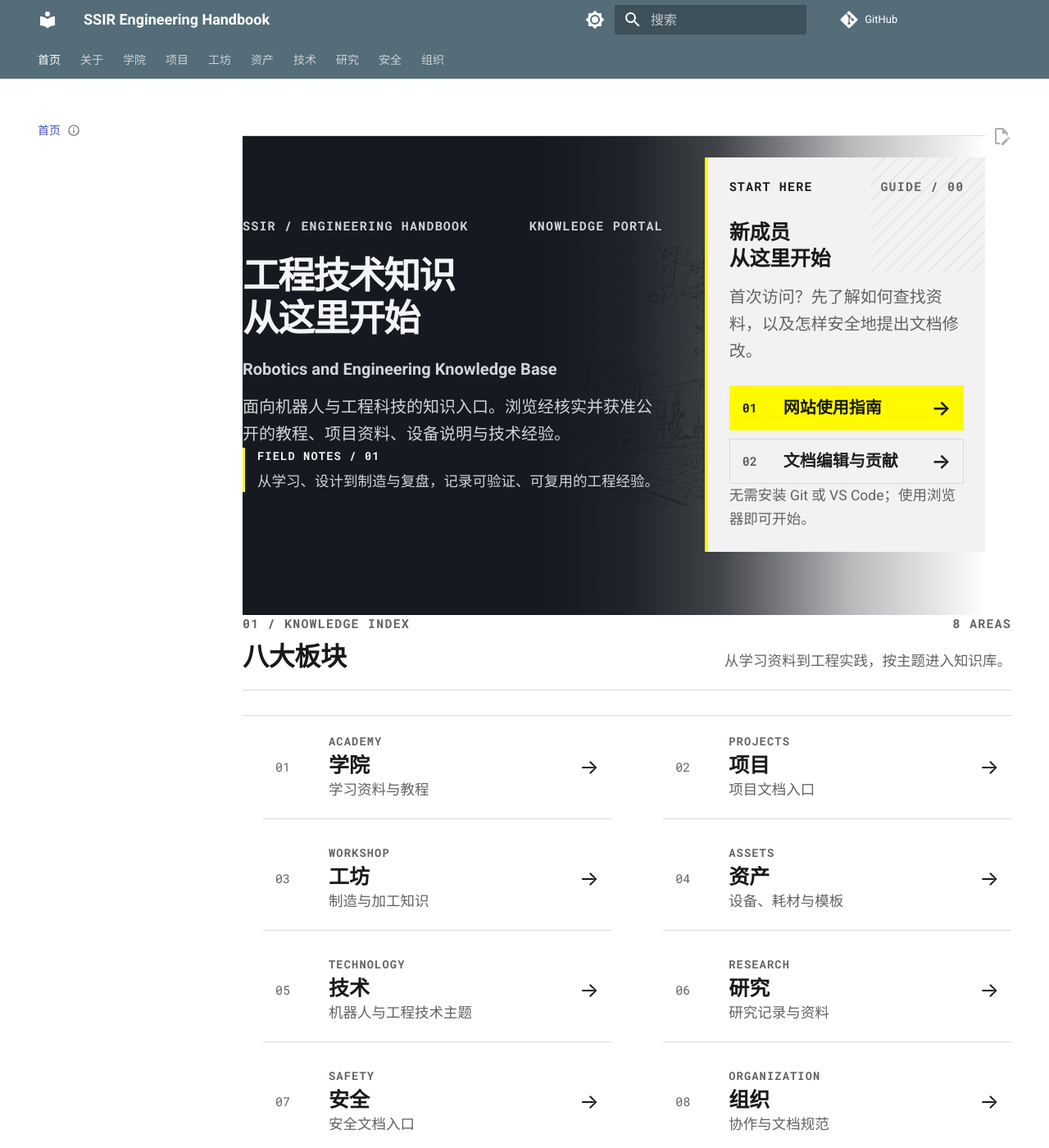
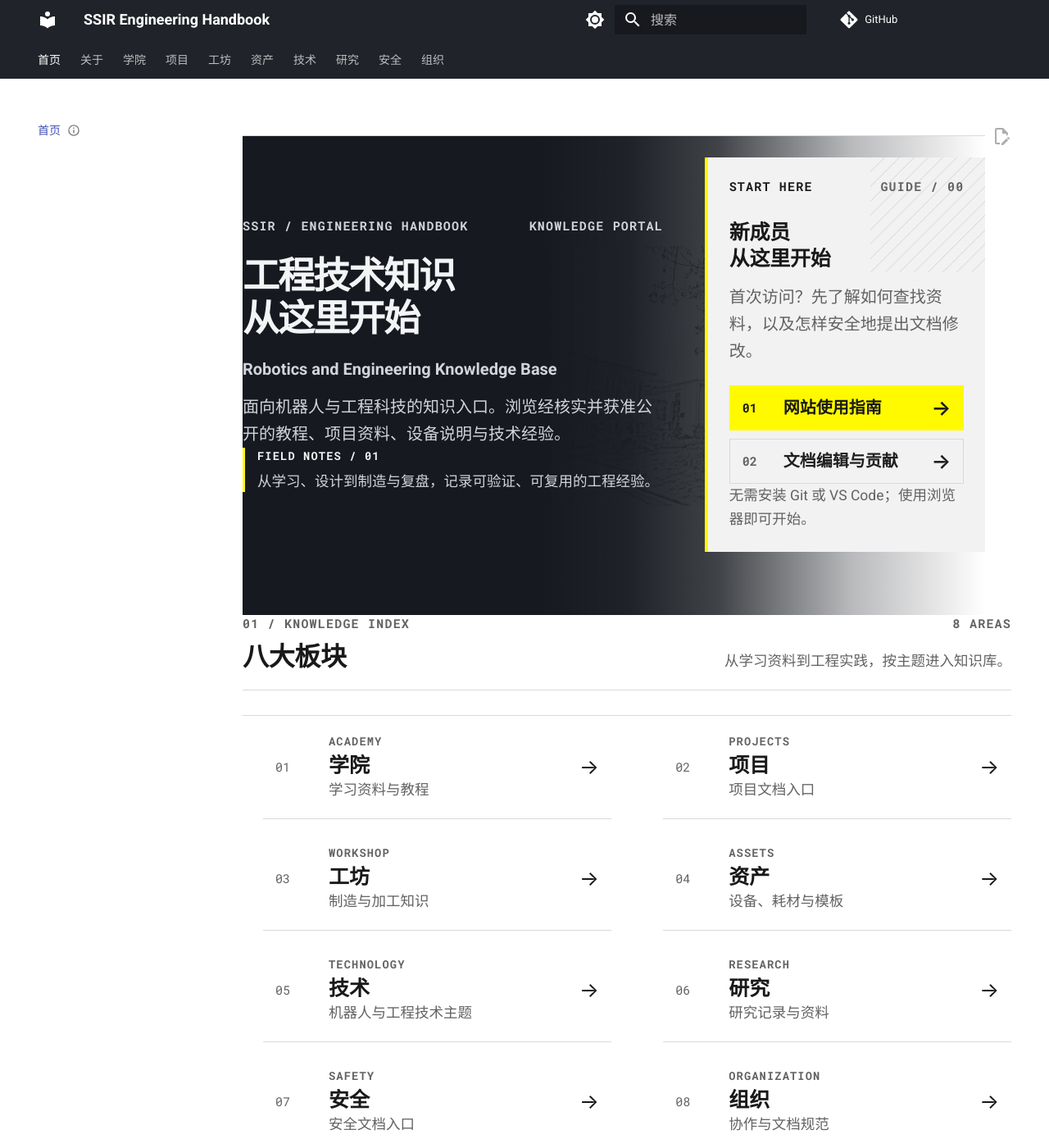
Before and after one commit to SSIR-GDSYZX/SSIR-Engineering-Handbook, an MkDocs documentation site: the page built from docs/index.md, in a window 1280 px wide and 1400 px high. Shown: the whole window at 82% size. Built offline with MkDocs 1.6.1 and Material for MkDocs 9.7.7, drawn with Linux system fonts in a browser that asks for light colours; comment, search, counter and statistics services are not loaded.

Commit message:
style: unify top navigation colors
Co-authored-by: Copilot <223556219+Copilot@users.noreply.github.com>

```diff
--- a/docs/static/stylesheets/homepage.css
+++ b/docs/static/stylesheets/homepage.css
@@ -9,6 +9,7 @@
   --handbook-surface: #f2f2f2;
   --handbook-hover: #e6e6e6;
   --handbook-signal: #fffa00;
+  --handbook-navigation: #202329;
   --handbook-pattern: rgb(25 25 25 / 7%);
 }
 
@@ -20,6 +21,11 @@
   --handbook-surface: #1f1f1f;
   --handbook-hover: #383838;
   --handbook-pattern: rgb(255 255 255 / 7%);
+}
+
+.md-header,
+.md-tabs {
+  background-color: var(--handbook-navigation);
 }
 
 .handbook-home {
```
